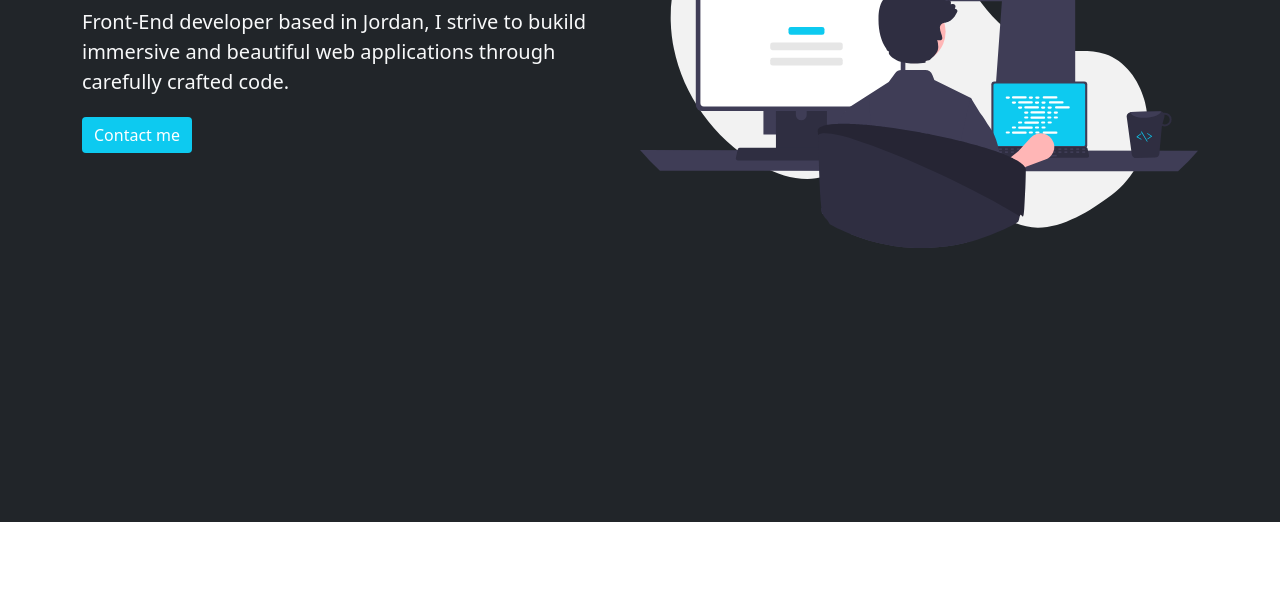
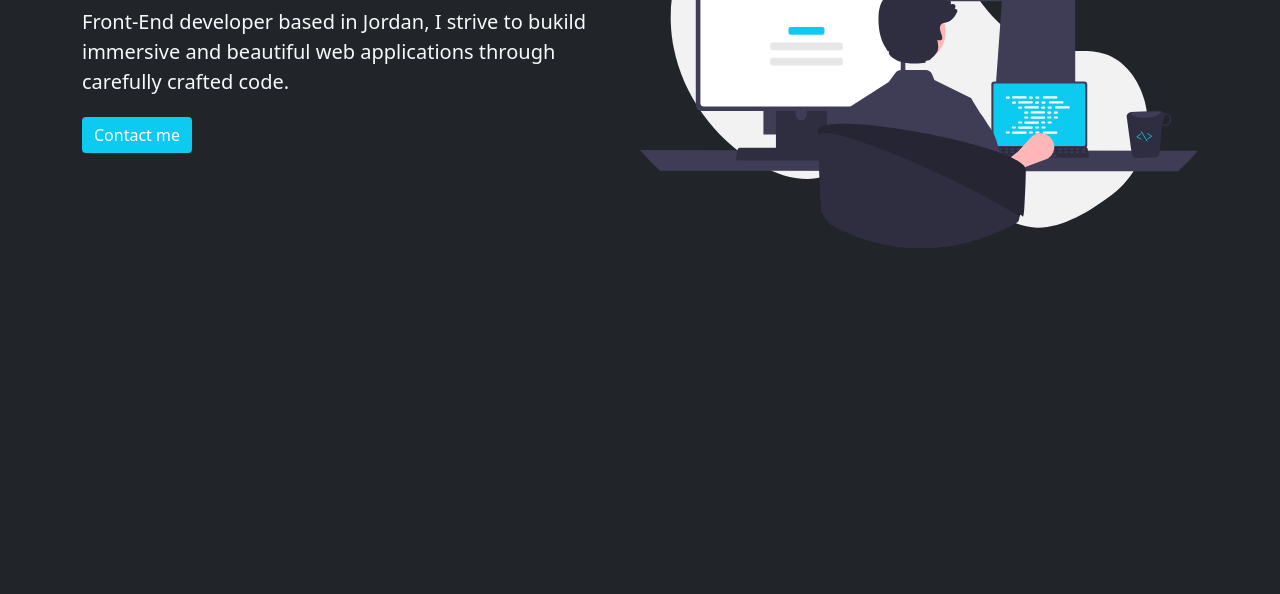
Before and after one commit to MouazAboYazan/My-Website-v.1, a plain HTML site: page index.html in a window 1280 px wide. Shown: the part 206-800 px from the top of the page. Drawn offline with Linux system fonts and the light colour scheme.

Commit message:
Update style.css

```diff
--- a/assets/css/style.css
+++ b/assets/css/style.css
@@ -38,7 +38,7 @@
 
 
 #hero{
-    min-height: calc(100vh - 72px);
+    min-height: 100vh;
 }
 
 .main-title::after {
```
